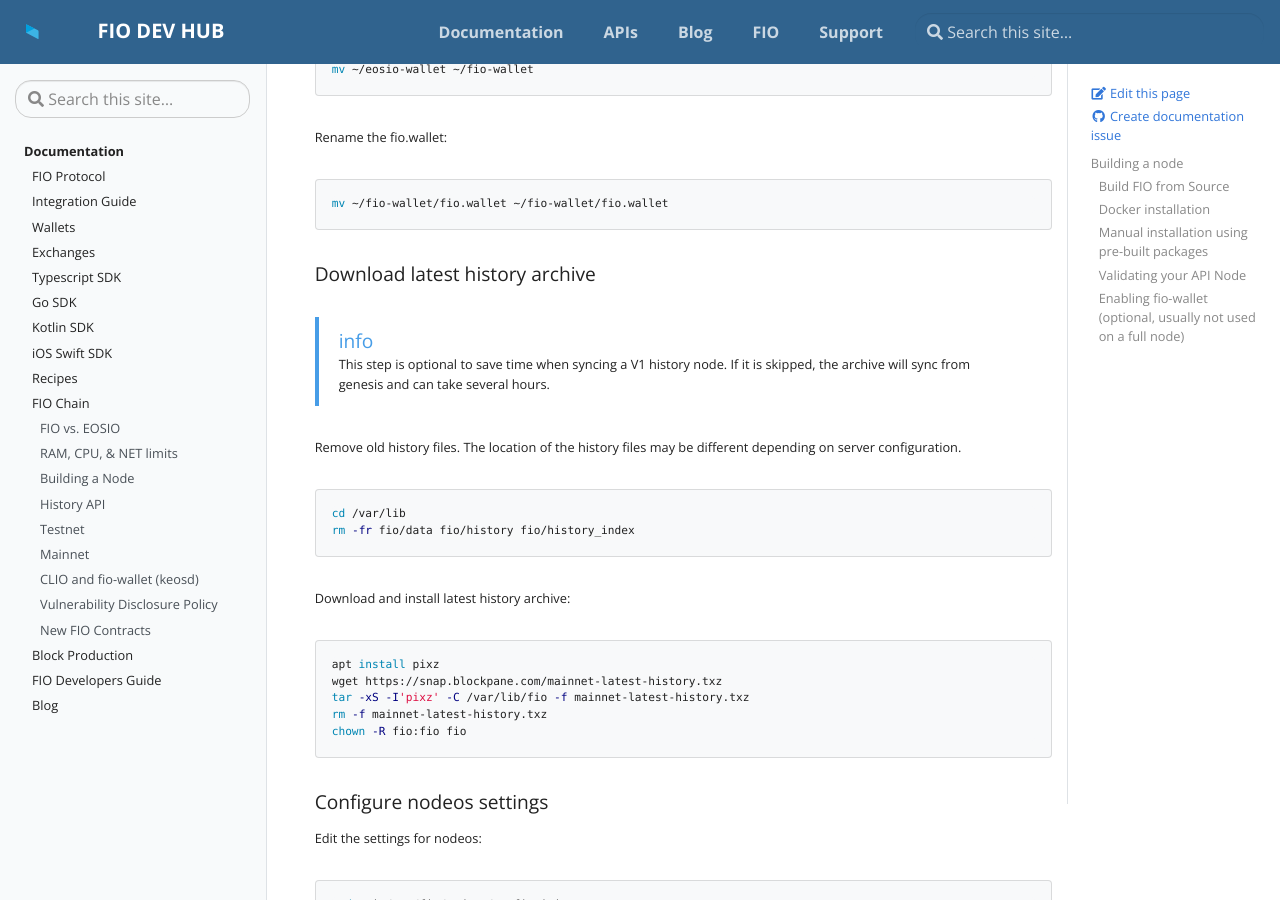
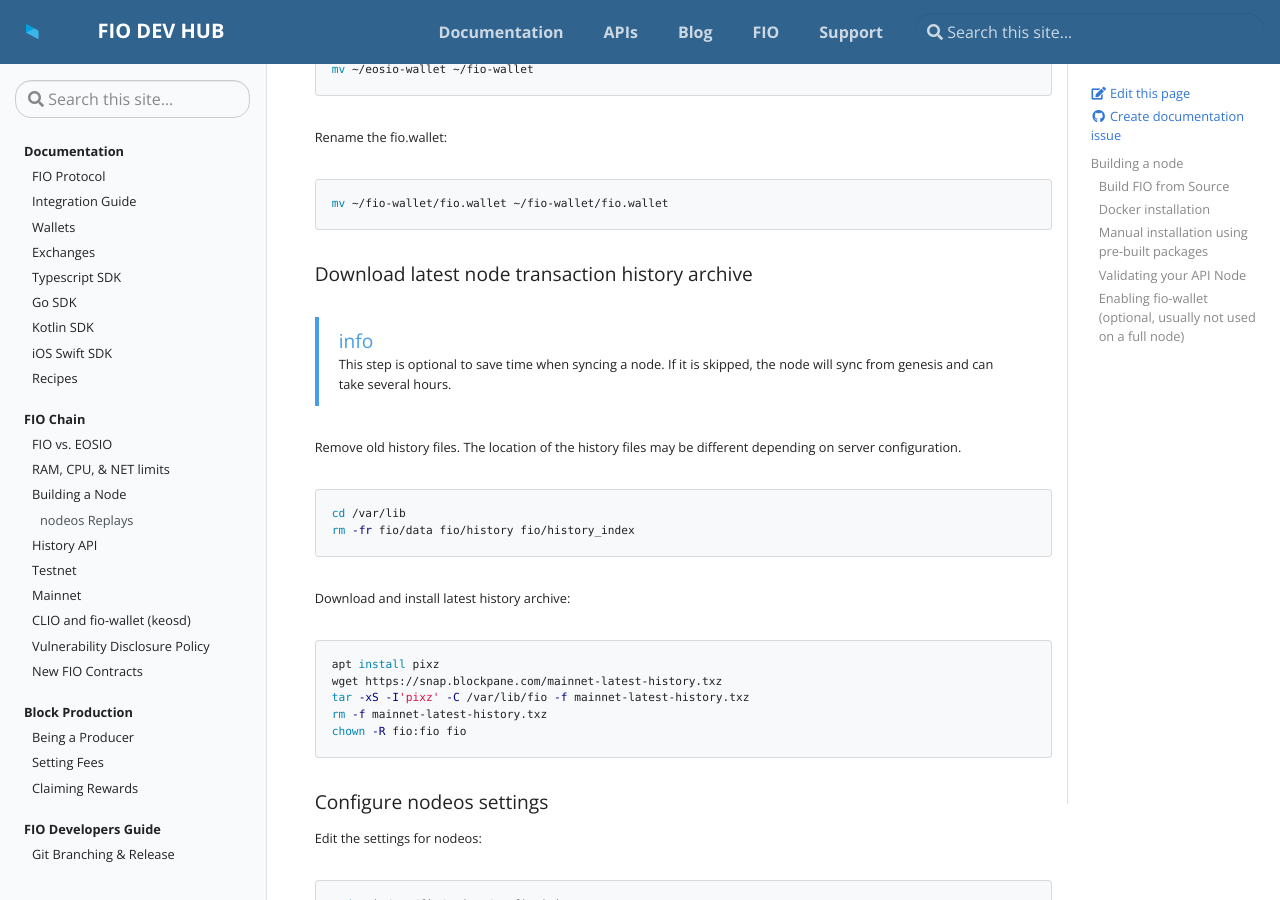
Before and after one commit to fioprotocol/fio-devhub, a Jekyll site: the page built from _docs/chain/node-build.md, in a window 1280 px wide and 900 px high, scrolled down 5341 px. Built offline with Jekyll 4.4.1, drawn with Linux system fonts in a browser that asks for light colours.

Commit message:
snapshot replay

````diff
--- a/_docs/chain/node-build.md
+++ b/_docs/chain/node-build.md
@@ -220,9 +220,9 @@ Rename the fio.wallet:
 mv ~/fio-wallet/fio.wallet ~/fio-wallet/fio.wallet
 ```
 
-#### Download latest history archive
+#### Download latest node transaction history archive
 
-{% include alert.html type="info" content="This step is optional to save time when syncing a V1 history node. If it is skipped, the archive will sync from genesis and can take several hours." %}
+{% include alert.html type="info" content="This step is optional to save time when syncing a node. If it is skipped, the node will sync from genesis and can take several hours." %}
 
 Remove old history files. The location of the history files may be different depending on server configuration.
 
--- a/_includes/sidebar.html
+++ b/_includes/sidebar.html
@@ -5,21 +5,37 @@
     </button>
   </form>
   <nav class="collapse td-sidebar-nav pt-2 pl-4" id="td-section-nav">
-{% for section in site.data.toc %}<ul class="td-sidebar-nav__section pr-md-3">
+    {% for section in site.data.toc %}
+      <ul class="td-sidebar-nav__section pr-md-3">
         {% capture sectionUrl %}{{ section.url | replace: "/", "" }}{% endcapture %}
         {% capture pageUrl %}{{ page.url | replace: "/", "" }}{% endcapture %}
         <li class="td-sidebar-nav__section-title">
           <a  href="{% if section.url %}{{ site.baseurl }}/{{ section.url }}{% else %}{{ section.external_url }}{% endif %}" class="align-left pl-0 pr-2 active td-sidebar-link td-sidebar-link__section">{{ section.title }}</a>
-  </li>{% if section.links %}<ul>
+        </li>
+        {% if section.links %}
+          <ul>
             <li class="collapse show" id="{{ section.title | slugify }}">
-        <ul class="td-sidebar-nav__section pr-md-3">{% for entry in section.links %}
+              <ul class="td-sidebar-nav__section pr-md-3">
+                {% for entry in section.links %}
                   <li class="td-sidebar-nav__section-title">
                     <a href="{% if entry.url %}{{ site.baseurl }}/{{ entry.url }}{% else %}{{ entry.external_url }}{% endif %}" class="align-left pl-0 pr-2 td-sidebar-link td-sidebar-link__section">{{ entry.title }}</a>
                   </li>
                   {% if page.url contains entry.url or pageUrl == sectionUrl %}
-          <ul><li class="collapse show" id="{{ child.title | slugify }}">{% if entry.children %}
-              {% for child in entry.children %}<a class="td-sidebar-link td-sidebar-link__page " id="m-{{ section.title | slugify }}-{{ entry.title | slugify }}-{{ child.title | slugify }}" href="{% if child.url %}{{ site.baseurl }}/{{ child.url }}{% else %}{{ child.external_url }}{% endif %}">{{ child.title }}</a>{% endfor %}
-              {% endif %}</li></ul>{% endif %}{% endfor %}
-    </ul>{% endif %}{% endfor %}
+                    <ul>
+                      <li class="collapse show" id="{{ child.title | slugify }}">
+                        {% if entry.children %}
+                          {% for child in entry.children %}<a class="td-sidebar-link td-sidebar-link__page " id="m-{{ section.title | slugify }}-{{ entry.title | slugify }}-{{ child.title | slugify }}" href="{% if child.url %}{{ site.baseurl }}/{{ child.url }}{% else %}{{ child.external_url }}{% endif %}">{{ child.title }}</a>
+                          {% endfor %}
+                        {% endif %}
+                      </li>
+                    </ul>
+                  {% endif %}
+                {% endfor %}
+              </ul>
+            </li>
+          </ul>
+        {% endif %}
+      </ul>
+    {% endfor %}
   </nav>
 </div>
````
Also changed, not shown: _data/toc.yml (+38 -35 lines), _docs/chain/node-build-replay.md (added, +65 -0 lines), 1 other file. Lines whose indentation alone changed are shown as unchanged.
